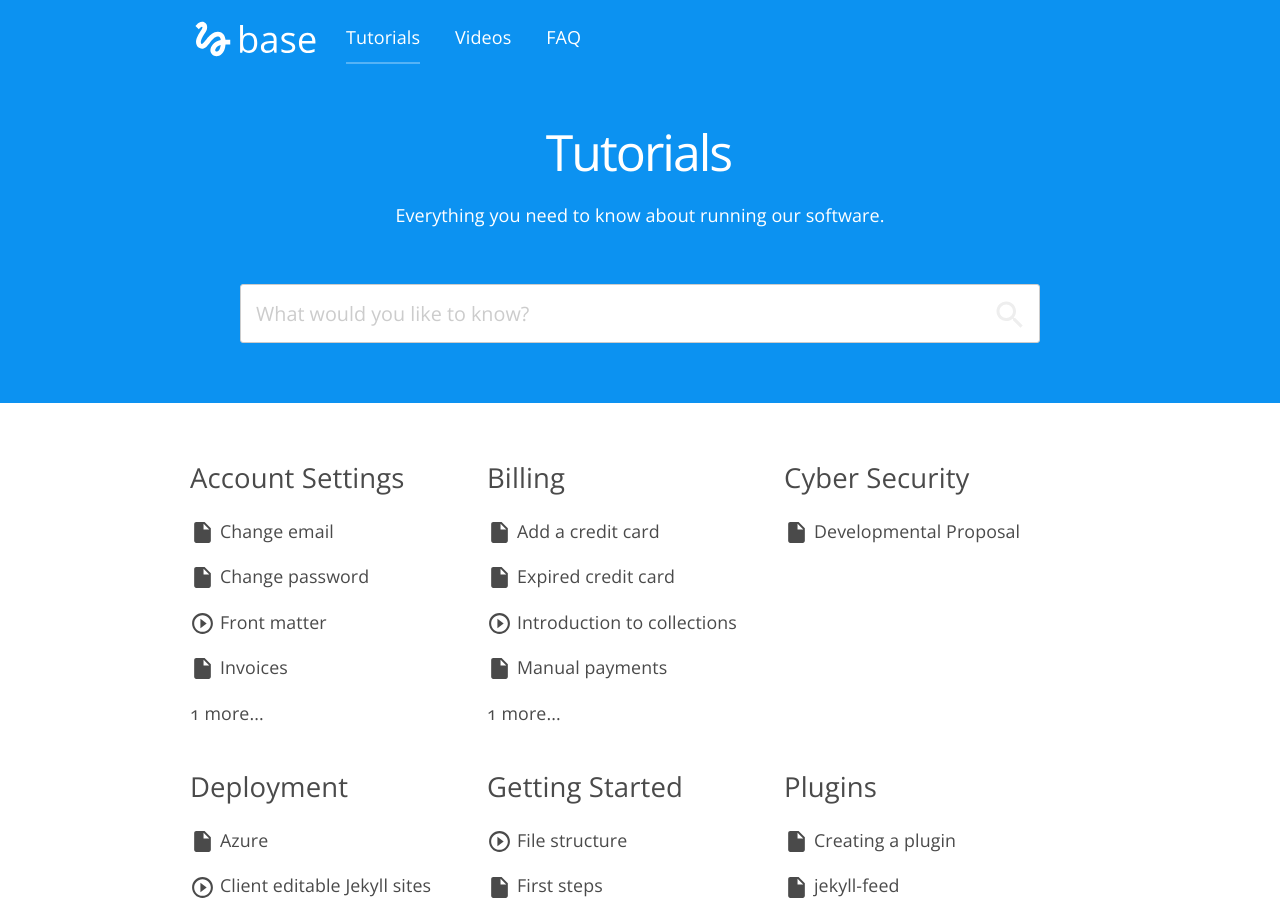
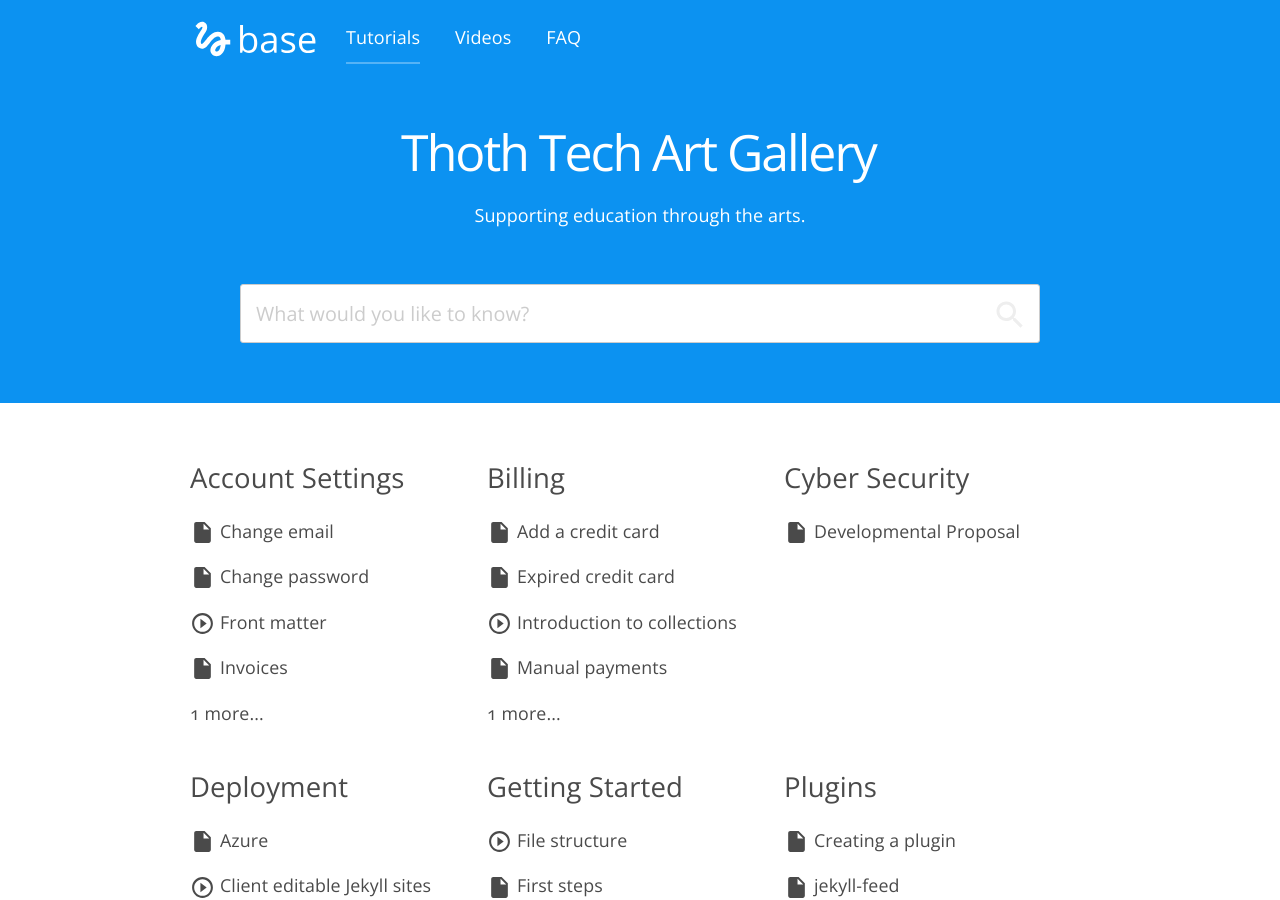
Before and after one commit to Kyle-Dav/jekyll-knowledge-base, a Jekyll site: the page built from index.html, in a window 1280 px wide and 900 px high. Built offline with Jekyll 4.4.1, drawn with Linux system fonts in a browser that asks for light colours; nearby versions of some CDN libraries.

Commit message:
Update default.html

```diff
--- a/_layouts/default.html
+++ b/_layouts/default.html
@@ -34,8 +34,8 @@
 					{% include navigation.html %}
 				</section>
 				<section class="hero_search">
-					<h1>Tutorials</h1>
-					<p>Everything you need to know about running our software.</p>
+					<h1>Thoth Tech Art Gallery</h1>
+					<p>Supporting education through the arts.</p>
 					{% include search.html %}
 				</section>
 			</div>
```
